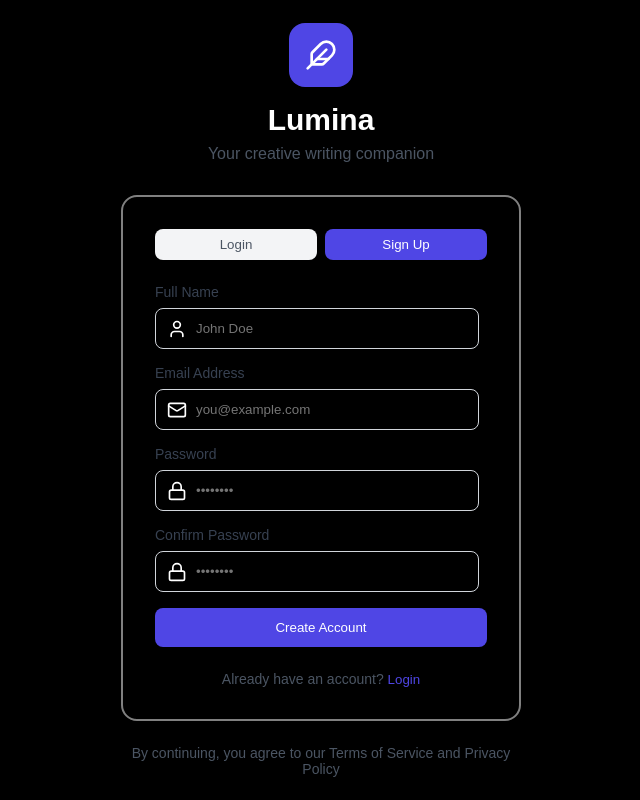
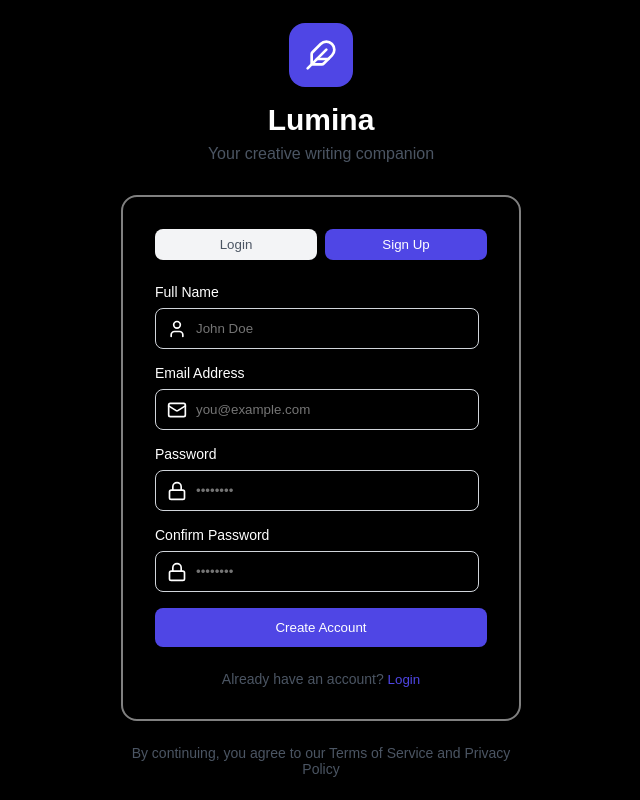
Before and after one commit to Sulaima-Khalil/QuiLLOra_AI_FE, a React (Vite) app: page /login in a window 1280 px wide. Both pictures are taken after a click on the button "Sign Up". Shown: the whole page, without its empty margins (319-959 px from the left). Built offline with nearby package versions, Linux system fonts and the light colour scheme; no server answers.

Commit message:
fix color

```diff
--- a/src/components/shared/NottificationComponent.jsx
+++ b/src/components/shared/NottificationComponent.jsx
@@ -7,7 +7,7 @@ export const NotificationComponent = () => {
 
   const content = [
     {
-      icon: <HiOutlineMail size={20} />,
+      icon: <HiOutlineMail size={20} background="#7c5cff" />,
       title: "Email Notifications",
       description: "Manage your email preferences",
       child: [
@@ -26,7 +26,7 @@ export const NotificationComponent = () => {
       ],
     },
     {
-      icon: <MdNotifications size={20} />,
+      icon: <MdNotifications size={20} background="#7c5cff" />,
       title: "Push Notifications",
       description: "Manage your mobile and web push alerts",
       child: [
@@ -89,7 +89,7 @@ export const NotificationComponent = () => {
               {item.icon}
             </div>
 
-            <div>
+            <div style={{ display:'flex', flexDirection:'column', gap:8}}>
               <div style={{ fontSize: 18, fontWeight: 600 }}>
                 {item.title}
               </div>
--- a/src/pages/Login.jsx
+++ b/src/pages/Login.jsx
@@ -50,7 +50,6 @@ const handleSubmit = async (e) => {
   return (
     <div style={{
       height: '100vh',
-      // background: 'linear-gradient(135deg, #e0e7ff 0%, #f5f3ff 50%, #fce7f3 100%)',
       display: 'flex',
       alignItems: 'center',
       justifyContent: 'center',
@@ -133,7 +132,7 @@ const handleSubmit = async (e) => {
                   display: 'block',
                   fontSize: '14px',
                   fontWeight: '500',
-                  color: '#374151',
+                  color: 'white',
                   marginBottom: '8px'
                 }}>
                   Full Name
@@ -184,7 +183,7 @@ const handleSubmit = async (e) => {
                 display: 'block',
                 fontSize: '14px',
                 fontWeight: '500',
-                color: '#374151',
+                color: 'white',
                 marginBottom: '8px'
               }}>
                 Email Address
@@ -234,7 +233,7 @@ const handleSubmit = async (e) => {
                 display: 'block',
                 fontSize: '14px',
                 fontWeight: '500',
-                color: '#374151',
+                color: 'white',
                 marginBottom: '8px'
               }}>
                 Password
@@ -285,7 +284,7 @@ const handleSubmit = async (e) => {
                   display: 'block',
                   fontSize: '14px',
                   fontWeight: '500',
-                  color: '#374151',
+                  color: 'white',
                   marginBottom: '8px'
                 }}>
                   Confirm Password
```
